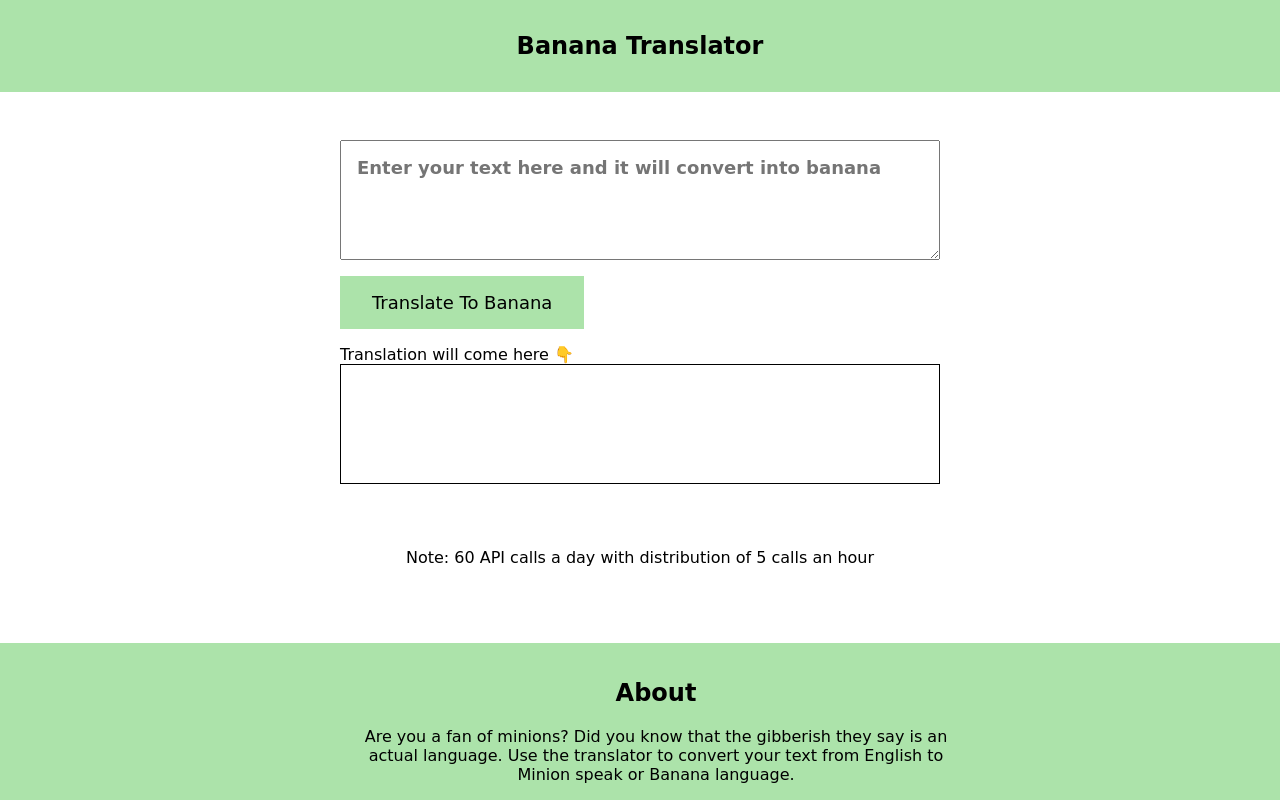
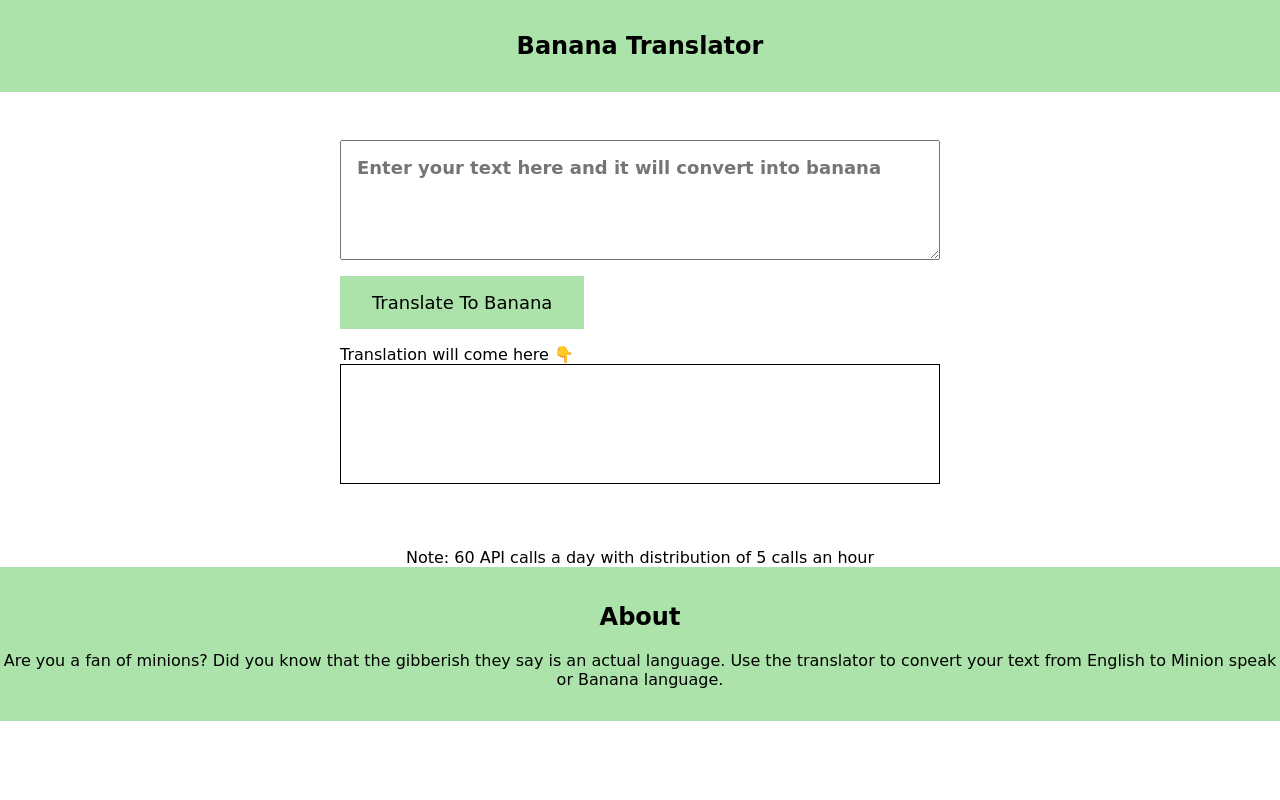
Before and after one commit to Sandeep-17-bot/Banana-Translator, a plain HTML site: page index.html in a window 1280 px wide. Drawn offline with Linux system fonts and the light colour scheme; a web font is replaced by a local one.

Commit message:
design updated

```diff
--- a/banana.css
+++ b/banana.css
@@ -38,6 +38,7 @@ button{
     font-family: 'Kalam', cursive;
     font-size: large;
     cursor: pointer;
+
 }
 #output{
     box-sizing: border-box;
@@ -49,11 +50,12 @@ button{
     font-weight: bold;
     font-size: large;
 }
-footer{
-    position: fixed;
+.footer{
+    /* position: fixed; */
     bottom: 0;
     width: 100%;
-    padding: 1rem;
+    padding-bottom: 1rem;
+    padding-top: 1rem;
     background-color: #39bd356b ;
     text-align: center;
     margin:auto;
--- a/banana.js
+++ b/banana.js
@@ -6,7 +6,7 @@ var outputDiv = document.querySelector("#output");
 var serverURL = "https://api.funtranslations.com/translate/minion.json"
 
 
-function getTranslationURL(input) {
+function getTranslationURL(input){
     return serverURL + "?" + "text=" + input
 }
 
--- a/index.html
+++ b/index.html
@@ -13,7 +13,9 @@
 <body>
 
 
-   <nav><h1 class="heading">Banana  Translator</h1></nav>
+    <nav>
+        <h1 class="heading">Banana Translator</h1>
+    </nav>
     <div id="container">
         <textarea id="txt-input" placeholder="Enter your text here and it will convert into banana"></textarea>
         <button id="btn-translate"> Translate To Banana</button>
@@ -23,8 +25,11 @@
 
     </div>
     <aside> Note: 60 API calls a day with distribution of 5 calls an hour</aside>
-<footer><h2>About</h2>
-<p>Are you a fan of minions? Did you know that the gibberish they say is an actual language. Use the translator to convert your text from English to Minion speak or Banana language.</p></footer>
+    <div class="footer">
+        <h2>About</h2>
+        <p>Are you a fan of minions? Did you know that the gibberish they say is an actual language. Use the translator
+            to convert your text from English to Minion speak or Banana language.</p>
+    </div>
 
 </body>
 
```
Lines whose indentation alone changed are shown as unchanged.
